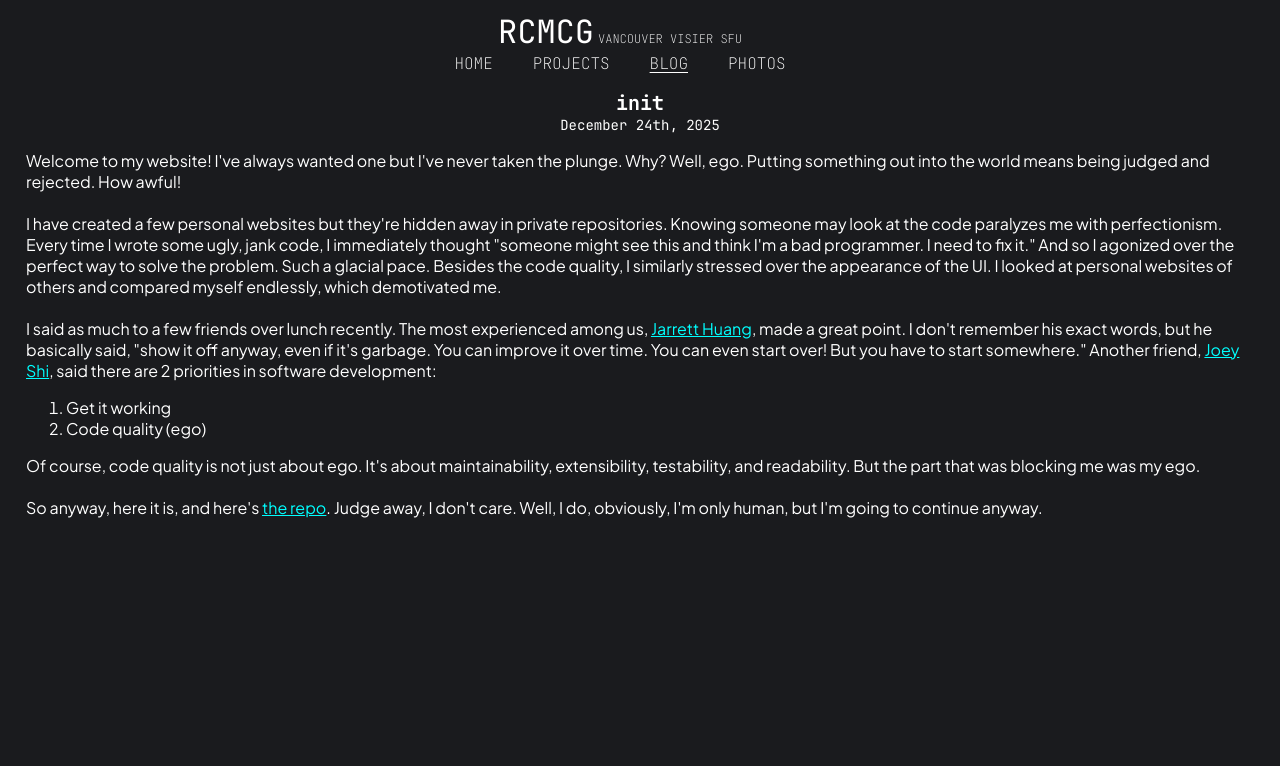
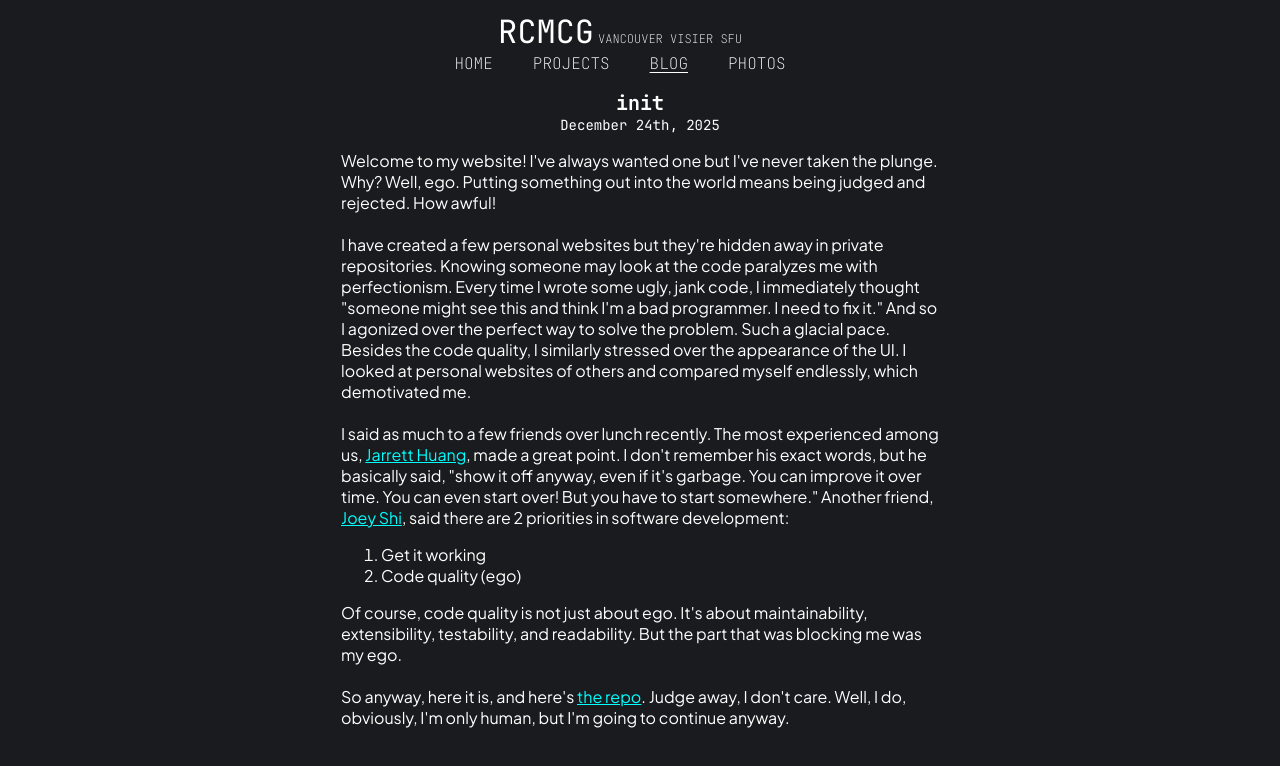
Before and after one commit to rcmcg/personal-website, a React (Vite) app in the folder rcmcg/: page /blog/-1 in a window 1280 px wide. Shown: the top 766 px of the page. Built offline with nearby package versions, Linux system fonts and the light colour scheme.

Commit message:
wrap pages with content sizing

```diff
--- a/rcmcg/src/components/article/Article.tsx
+++ b/rcmcg/src/components/article/Article.tsx
@@ -8,6 +8,8 @@ function Article( {title, date}: IArticle ) {
     <div className={"_article"}>
       <h3>{title}</h3>
       <div className={"article-date"}>{date}</div>
+      <div className={"main"}>
+        <div className={"main-body"}>
           <div className={"text"}>
             <div>
               Welcome to my website! I've always wanted one but I've never taken the plunge. Why? Well, ego.
@@ -52,6 +54,8 @@ function Article( {title, date}: IArticle ) {
             </div>
           </div>
         </div>
+      </div>
+    </div>
   )
 }
 
--- a/rcmcg/src/pages/PhotosPage.tsx
+++ b/rcmcg/src/pages/PhotosPage.tsx
@@ -5,7 +5,11 @@ function PhotosPage() {
   return (
     <>
       <Header />
-      <h1>Photos</h1>
+      <div className={"main"}>
+        <div className={"main-body"}>
+          <h1>Photos</h1>
+        </div>
+      </div>
     </>
   );
 }
--- a/rcmcg/src/pages/Projects.tsx
+++ b/rcmcg/src/pages/Projects.tsx
@@ -4,7 +4,11 @@ function Projects() {
   return (
     <>
       <Header />
-      <h2>Projects</h2>
+      <div className={"main"}>
+        <div className={"main-body"}>
+          <h2>Projects</h2>
+        </div>
+      </div>
     </>
   )
 }
```
Lines whose indentation alone changed are shown as unchanged.
